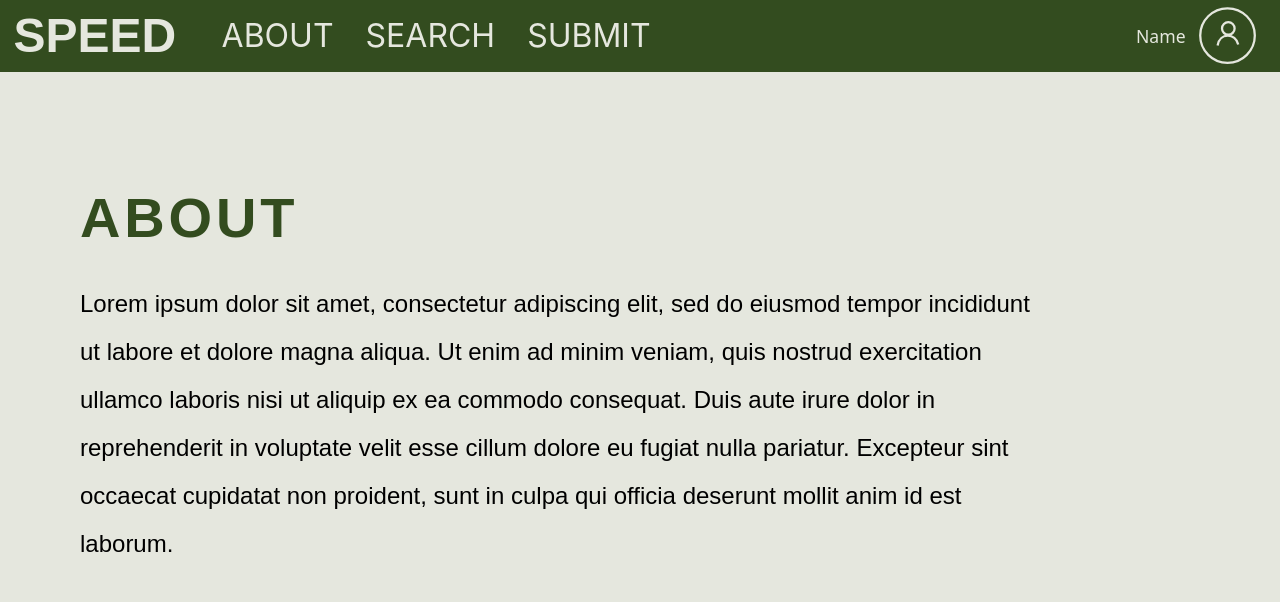
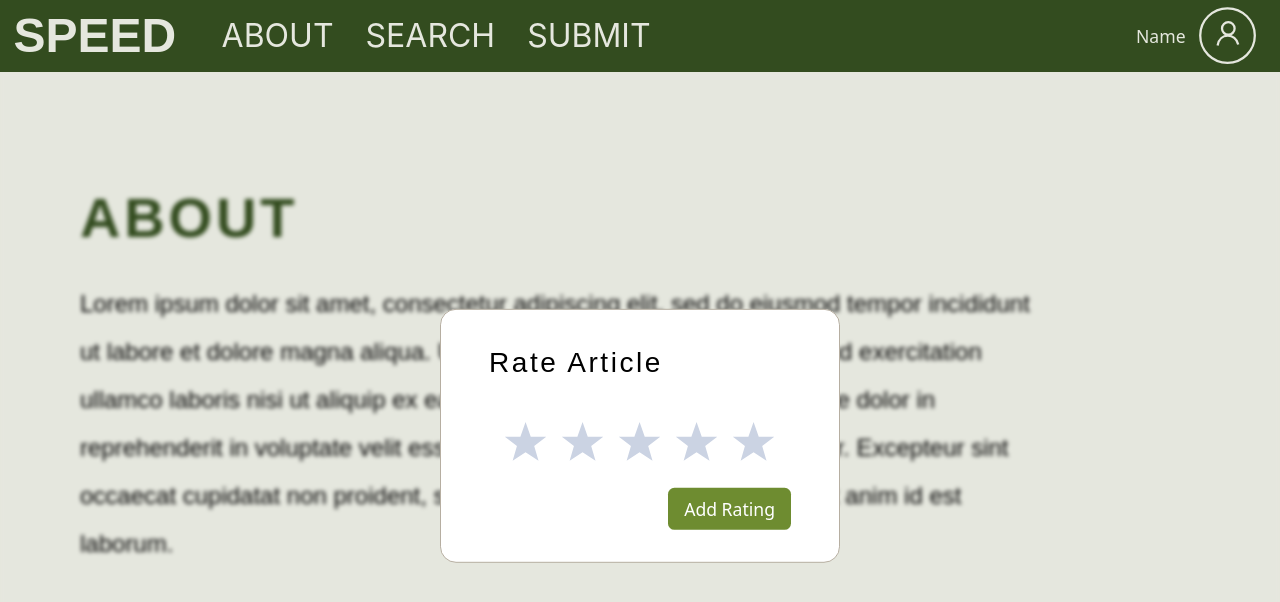
Before and after one commit to Ithrendrial/SPEED, a Next.js app in the folder frontend/: page /about in a window 1280 px wide. Shown: the top 602 px of the page. Built offline with nearby package versions, Linux system fonts and the light colour scheme.

Commit message:
feat: add front end of star rating pop up

```diff
--- a/frontend/src/app/about/page.tsx
+++ b/frontend/src/app/about/page.tsx
@@ -1,7 +1,9 @@
 import style from "../../styles/AboutPage.module.css";
+import RatingPopUp from "../../components/RatingPopUp";
 export default function About() {
   return (
     <div className={style.page}>
+        <RatingPopUp />
       <div className={ style.heading }>ABOUT</div>
       <div className={ style.text }>Lorem ipsum dolor sit amet, consectetur adipiscing elit, sed do eiusmod tempor incididunt ut labore et dolore magna aliqua. Ut enim ad minim veniam, quis nostrud exercitation ullamco laboris nisi ut aliquip ex ea commodo consequat. Duis aute irure dolor in reprehenderit in voluptate velit esse cillum dolore eu fugiat nulla pariatur. Excepteur sint occaecat cupidatat non proident, sunt in culpa qui officia deserunt mollit anim id est laborum.</div>
     </div>
--- /dev/null
+++ b/frontend/src/components/RatingPopUp.tsx
@@ -0,0 +1,34 @@
+"use client";
+
+import style from '../styles/RatingPopUp.module.css';
+import React, {useState} from 'react';
+import StarRatings from 'react-star-ratings';
+
+export default function RatingPopUp() {
+
+    const [rating, setRating] = useState<number>(0);
+
+    function changeRating(newRating : number) {
+        setRating(newRating);
+    }
+
+    return (
+        <div className={style.background}>
+            <div className={style.popUpContainer}>
+                <div className={style.text}>Rate Article</div>
+                <div className={style.rating}>
+                    <StarRatings
+                        rating={ rating }
+                        changeRating={ changeRating }
+                        starDimension="min(7vw, 5.5vh)"
+                        starSpacing="min(1vw, 0.8vh)"
+                        starRatedColor="rgb(238, 198, 31)"
+                    />
+                </div>
+                <div className={style.buttons}>
+                    <button className="button">Add Rating</button>
+                </div>
+            </div>
+        </div>
+    );
+}
--- /dev/null
+++ b/frontend/src/styles/RatingPopUp.module.css
@@ -0,0 +1,42 @@
+.background {
+    position: absolute;
+    top: min(10vw, 9vh);
+    bottom: 0;
+    right: 0;
+    left: 0;
+    z-index: 100;
+    backdrop-filter: blur(2px);
+}
+
+.popUpContainer {
+    display: flex;
+    flex-direction: column;
+    justify-content: space-between;
+    position: absolute;
+    top: 50%;
+    left: 50%;
+    width: min(60vw, 50vh);
+    transform: translate(-50%, -50%);
+    border: #b6aea1 1px solid;
+    border-radius: min(2vw, 2vh);
+    background: white;
+    padding:  min(6vw, 4vh) min(8vw, 6vh) min(6vw, 4vh) min(8vw, 6vh);
+}
+
+.text {
+    font-family: LexendExa-Medium, sans-serif;
+    font-size: min(5vw, 3.5vh);
+    letter-spacing: 0.2vw;
+    font-weight: 500;
+    margin-bottom: min(2vw, 1.5vh);
+}
+
+.rating {
+    display: flex;
+    justify-content: center;
+    margin: 3vh 0;
+}
+
+.buttons {
+    align-self: end;
+}
--- a/frontend/src/styles/globals.css
+++ b/frontend/src/styles/globals.css
@@ -13,6 +13,17 @@ body {
   font-weight: 600;
   letter-spacing: 0.3vw;
   margin: 6vh 0 0 3vw;
+}
+
+.button {
+  background-color: #6E8C30;
+  color: white;
+  border-radius: min(0.8vw, 0.8vh);
+  padding: min(1vw, 1vh) min(2vw, 2vh);
+  width: fit-content;
+  font-weight: 500;
+  font-size: min(4vw, 2.2vh);
+  cursor: pointer;
 }
 
 ::-webkit-scrollbar {
```
